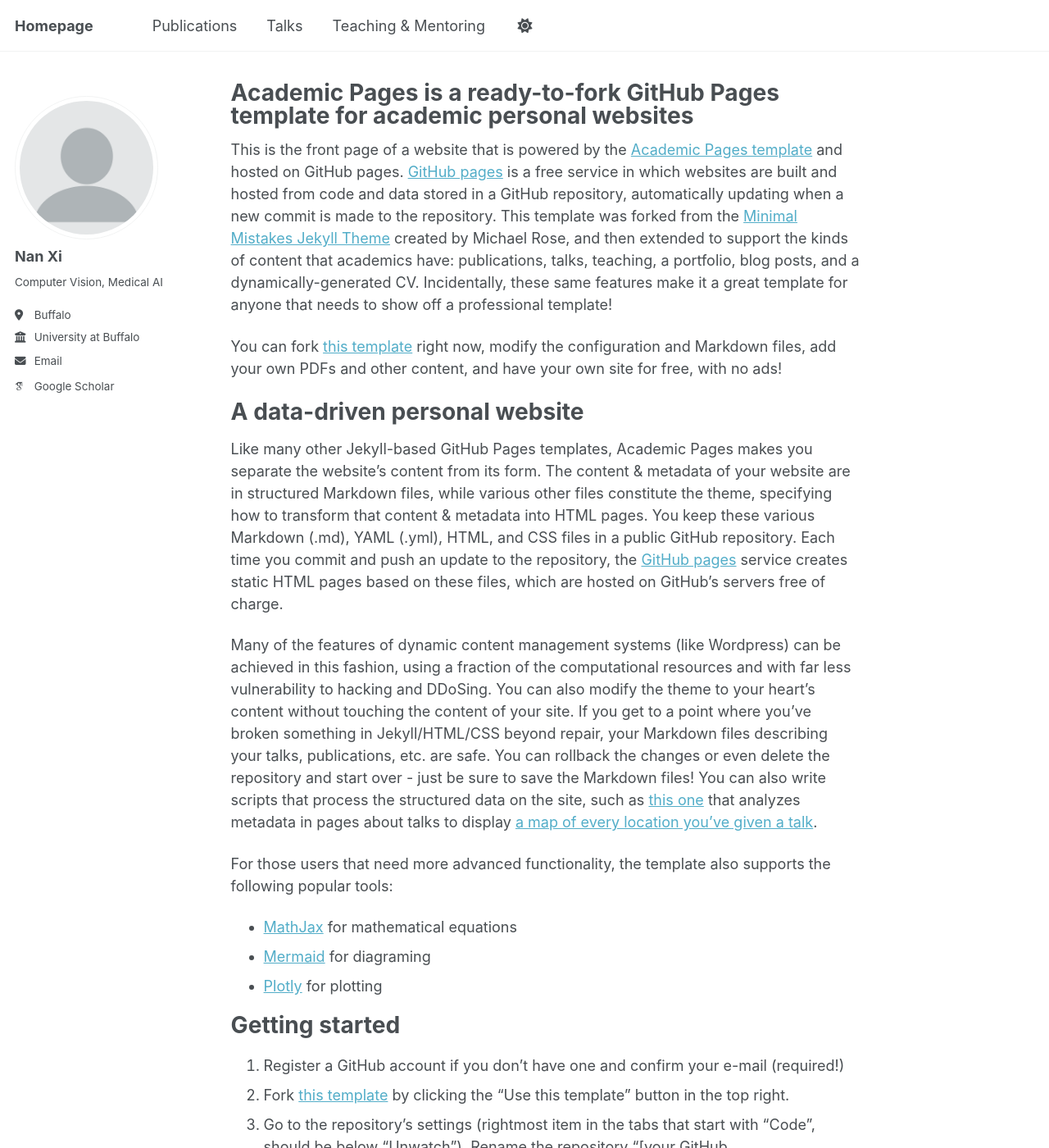
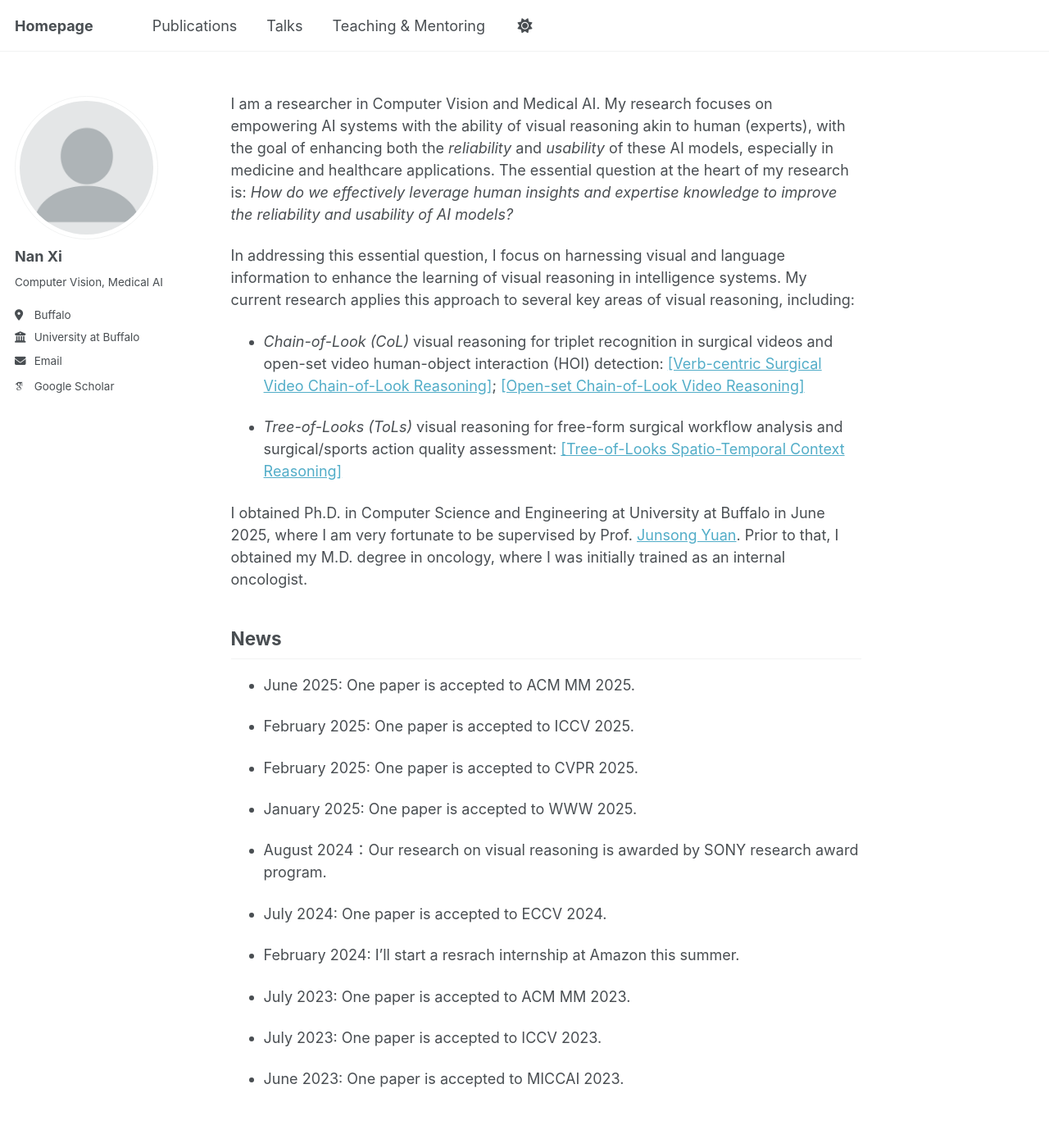
Before and after one commit to southnx/southnx.github.io, a Jekyll site: the page built from _pages/about.md, in a window 1280 px wide and 1400 px high. Shown: the whole window at 82% size. Built offline with Jekyll 4.4.1, drawn with Linux system fonts in a browser that asks for light colours; some web fonts are replaced; a script that is not in the unit is left out; some of the changed text lies outside the part shown.

Commit message:
Update about.md

```diff
--- a/_pages/about.md
+++ b/_pages/about.md
@@ -1,56 +1,41 @@
 ---
 permalink: /
-title: "Academic Pages is a ready-to-fork GitHub Pages template for academic personal websites"
+title: ""
 author_profile: true
 redirect_from:
   - /about/
   - /about.html
 ---
 
-This is the front page of a website that is powered by the [Academic Pages template](https://github.com/academicpages/academicpages.github.io) and hosted on GitHub pages. [GitHub pages](https://pages.github.com) is a free service in which websites are built and hosted from code and data stored in a GitHub repository, automatically updating when a new commit is made to the repository. This template was forked from the [Minimal Mistakes Jekyll Theme](https://mmistakes.github.io/minimal-mistakes/) created by Michael Rose, and then extended to support the kinds of content that academics have: publications, talks, teaching, a portfolio, blog posts, and a dynamically-generated CV. Incidentally, these same features make it a great template for anyone that needs to show off a professional template!
+I am a researcher in Computer Vision and Medical AI. My research focuses on empowering AI systems with the ability of visual reasoning akin to
+human (experts), with the goal of enhancing both the *reliability* and *usability* of these AI models, especially in medicine and healthcare applications. The essential question at the heart of my research is: *How do we effectively leverage human insights and expertise knowledge to improve the reliability and usability of AI models?*
 
- You can fork [this template](https://github.com/academicpages/academicpages.github.io) right now, modify the configuration and Markdown files, add your own PDFs and other content, and have your own site for free, with no ads!
+In addressing this essential question, I focus on harnessing visual and language information to enhance the learning of visual reasoning in intelligence systems.  My current research applies this approach to several key areas of visual reasoning, including:
 
-A data-driven personal website
-======
-Like many other Jekyll-based GitHub Pages templates, Academic Pages makes you separate the website's content from its form. The content & metadata of your website are in structured Markdown files, while various other files constitute the theme, specifying how to transform that content & metadata into HTML pages. You keep these various Markdown (.md), YAML (.yml), HTML, and CSS files in a public GitHub repository. Each time you commit and push an update to the repository, the [GitHub pages](https://pages.github.com/) service creates static HTML pages based on these files, which are hosted on GitHub's servers free of charge.
+- *Chain-of-Look (CoL)* visual reasoning for triplet recognition in surgical videos and open-set video human-object interaction (HOI) detection: [[Verb-centric Surgical Video Chain-of-Look Reasoning]](https://par.nsf.gov/servlets/purl/10542741); [[Open-set Chain-of-Look Video Reasoning]](https://openaccess.thecvf.com/content/ICCV2023/papers/Xi_Open_Set_Video_HOI_detection_from_Action-Centric_Chain-of-Look_Prompting_ICCV_2023_paper.pdf)
 
-Many of the features of dynamic content management systems (like Wordpress) can be achieved in this fashion, using a fraction of the computational resources and with far less vulnerability to hacking and DDoSing. You can also modify the theme to your heart's content without touching the content of your site. If you get to a point where you've broken something in Jekyll/HTML/CSS beyond repair, your Markdown files describing your talks, publications, etc. are safe. You can rollback the changes or even delete the repository and start over - just be sure to save the Markdown files! You can also write scripts that process the structured data on the site, such as [this one](https://github.com/academicpages/academicpages.github.io/blob/master/talkmap.ipynb) that analyzes metadata in pages about talks to display [a map of every location you've given a talk](https://academicpages.github.io/talkmap.html).
+- *Tree-of-Looks (ToLs)* visual reasoning for free-form surgical workflow analysis and surgical/sports action quality assessment: [[Tree-of-Looks Spatio-Temporal Context Reasoning]](https://cse.buffalo.edu/~jsyuan/papers/2024/ECCV2024_Nan_Xi.pdf)
 
-For those users that need more advanced functionality, the template also supports the following popular tools:
-- [MathJax](https://www.mathjax.org/) for mathematical equations
-- [Mermaid](https://mermaid.js.org/) for diagraming
-- [Plotly](https://plotly.com/javascript/) for plotting
+I obtained Ph.D. in Computer Science and Engineering at University at Buffalo in June 2025, where I am very fortunate to be supervised by Prof. [Junsong Yuan](https://cse.buffalo.edu/~jsyuan/index.html). Prior to that, I obtained my M.D. degree in oncology, where I was initially trained as an internal oncologist.
 
-Getting started
-======
-1. Register a GitHub account if you don't have one and confirm your e-mail (required!)
-1. Fork [this template](https://github.com/academicpages/academicpages.github.io) by clicking the "Use this template" button in the top right.
-1. Go to the repository's settings (rightmost item in the tabs that start with "Code", should be below "Unwatch"). Rename the repository "[your GitHub username].github.io", which will also be your website's URL.
-1. Set site-wide configuration and create content & metadata (see below -- also see [this set of diffs](http://archive.is/3TPas) showing what files were changed to set up [an example site](https://getorg-testacct.github.io) for a user with the username "getorg-testacct")
-1. Upload any files (like PDFs, .zip files, etc.) to the files/ directory. They will appear at https://[your GitHub username].github.io/files/example.pdf.
-1. Check status by going to the repository settings, in the "GitHub pages" section
+## News
 
-Site-wide configuration
-------
-The main configuration file for the site is in the base directory in [_config.yml](https://github.com/academicpages/academicpages.github.io/blob/master/_config.yml), which defines the content in the sidebars and other site-wide features. You will need to replace the default variables with ones about yourself and your site's github repository. The configuration file for the top menu is in [_data/navigation.yml](https://github.com/academicpages/academicpages.github.io/blob/master/_data/navigation.yml). For example, if you don't have a portfolio or blog posts, you can remove those items from that navigation.yml file to remove them from the header.
+- June 2025: One paper is accepted to ACM MM 2025.
 
-Create content & metadata
-------
-For site content, there is one Markdown file for each type of content, which are stored in directories like _publications, _talks, _posts, _teaching, or _pages. For example, each talk is a Markdown file in the [_talks directory](https://github.com/academicpages/academicpages.github.io/tree/master/_talks). At the top of each Markdown file is structured data in YAML about the talk, which the theme will parse to do lots of cool stuff. The same structured data about a talk is used to generate the list of talks on the [Talks page](https://academicpages.github.io/talks), each [individual page](https://academicpages.github.io/talks/2012-03-01-talk-1) for specific talks, the talks section for the [CV page](https://academicpages.github.io/cv), and the [map of places you've given a talk](https://academicpages.github.io/talkmap.html) (if you run this [python file](https://github.com/academicpages/academicpages.github.io/blob/master/talkmap.py) or [Jupyter notebook](https://github.com/academicpages/academicpages.github.io/blob/master/talkmap.ipynb), which creates the HTML for the map based on the contents of the _talks directory).
+- February 2025: One paper is accepted to ICCV 2025.
 
-**Markdown generator**
+- February 2025: One paper is accepted to CVPR 2025.
 
-The repository includes [a set of Jupyter notebooks](https://github.com/academicpages/academicpages.github.io/tree/master/markdown_generator
-) that converts a CSV containing structured data about talks or presentations into individual Markdown files that will be properly formatted for the Academic Pages template. The sample CSVs in that directory are the ones I used to create my own personal website at stuartgeiger.com. My usual workflow is that I keep a spreadsheet of my publications and talks, then run the code in these notebooks to generate the Markdown files, then commit and push them to the GitHub repository.
+- January 2025: One paper is accepted to WWW 2025.
 
-How to edit your site's GitHub repository
-------
-Many people use a git client to create files on their local computer and then push them to GitHub's servers. If you are not familiar with git, you can directly edit these configuration and Markdown files directly in the github.com interface. Navigate to a file (like [this one](https://github.com/academicpages/academicpages.github.io/blob/master/_talks/2012-03-01-talk-1.md) and click the pencil icon in the top right of the content preview (to the right of the "Raw | Blame | History" buttons). You can delete a file by clicking the trashcan icon to the right of the pencil icon. You can also create new files or upload files by navigating to a directory and clicking the "Create new file" or "Upload files" buttons.
+- August 2024：Our research on visual reasoning is awarded by SONY research award program.
 
-Example: editing a Markdown file for a talk
-![Editing a Markdown file for a talk](/images/editing-talk.png)
+- July 2024: One paper is accepted to ECCV 2024.
 
-For more info
-------
-More info about configuring Academic Pages can be found in [the guide](https://academicpages.github.io/markdown/), the [growing wiki](https://github.com/academicpages/academicpages.github.io/wiki), and you can always [ask a question on GitHub](https://github.com/academicpages/academicpages.github.io/discussions). The [guides for the Minimal Mistakes theme](https://mmistakes.github.io/minimal-mistakes/docs/configuration/) (which this theme was forked from) might also be helpful.
+- February 2024: I'll start a resrach internship at Amazon this summer.
+
+- July 2023: One paper is accepted to ACM MM 2023.
+
+- July 2023: One paper is accepted to ICCV 2023.
+
+- June 2023: One paper is accepted to MICCAI 2023.
```
